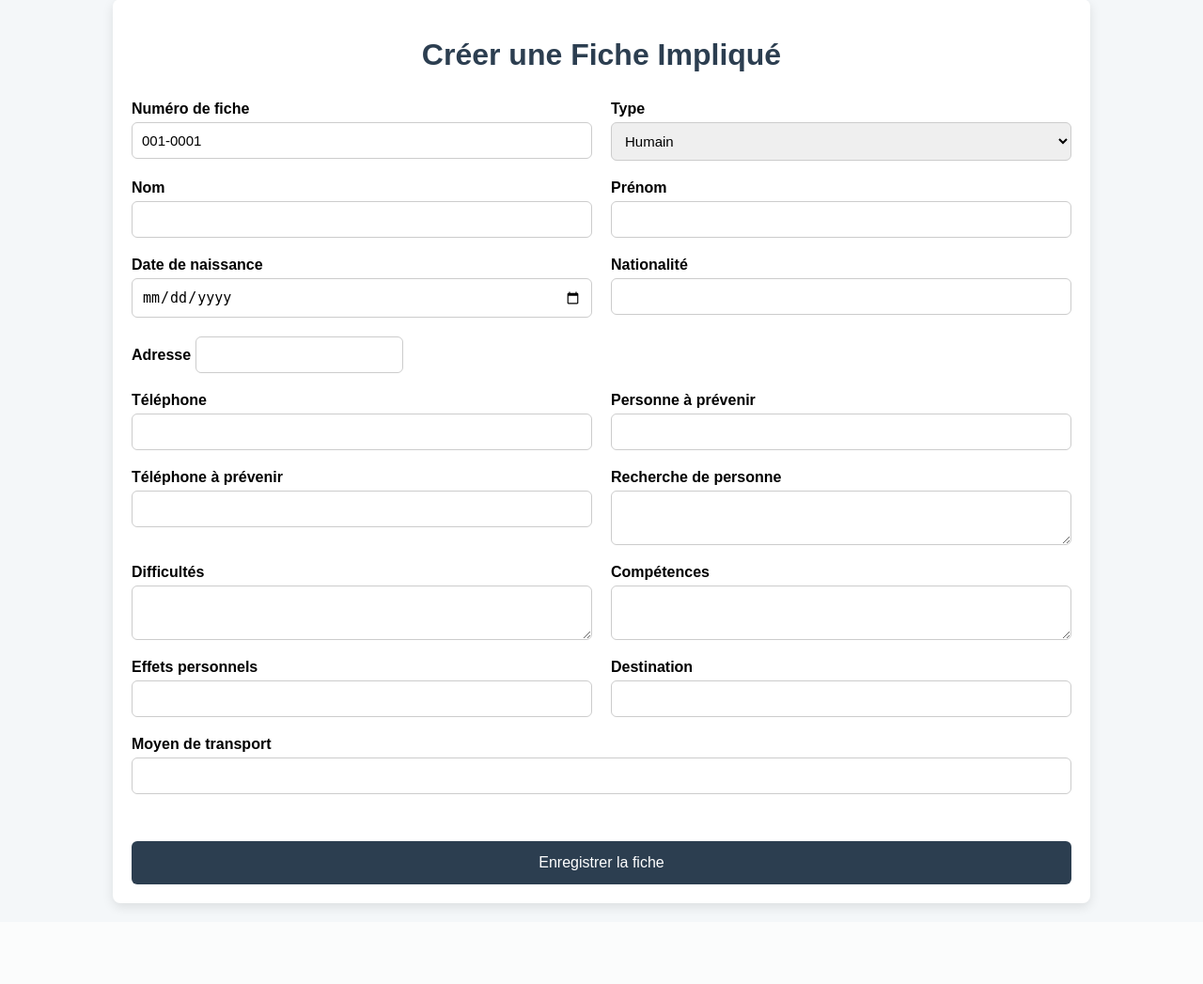
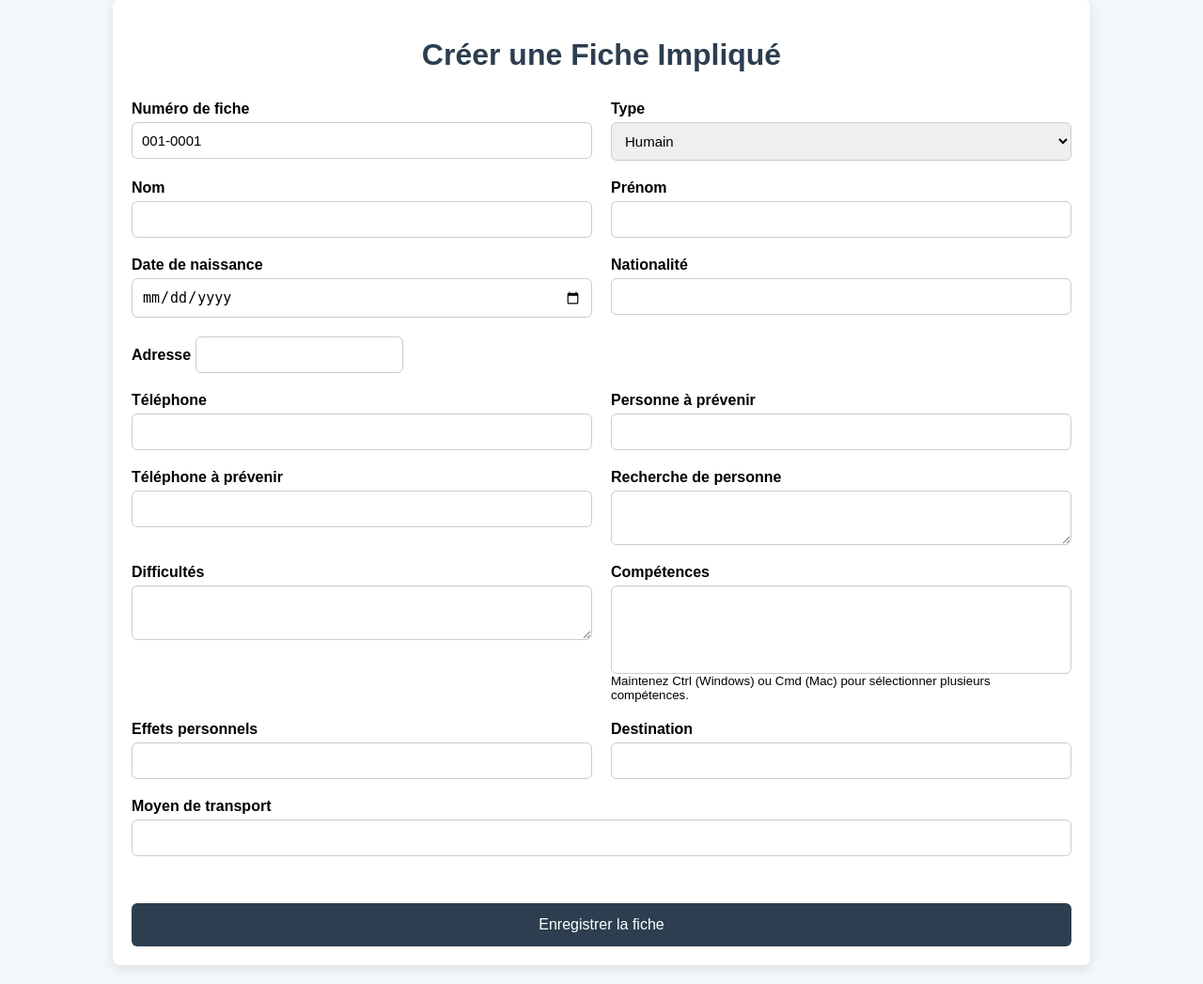
Before and after one commit to protec38/CAI, a Flask app: page /fiche/new in a window 1280 px wide. Shown: the part 21-1068 px from the top of the page at 94% size. Before the commit the page ends 990 px from the top, so only its background shows below. Run offline with Flask 3, Linux system fonts and the light colour scheme; the visitor is signed in with stand-in values (Sample User, id 1); tables that the repository leaves empty hold one stand-in row (values such as "Sample post"); lists and menus that the app fills with data are empty.

Commit message:
Update fiche_new.html

```diff
--- a/app/templates/fiche_new.html
+++ b/app/templates/fiche_new.html
@@ -142,9 +142,15 @@
                 <textarea name="difficulte" rows="2"></textarea>
             </div>
 
+            <!-- ✅ LISTE DÉROULANTE MULTIPLE POUR COMPÉTENCES -->
             <div class="form-group">
                 <label for="competences">Compétences</label>
-                <textarea name="competences" rows="2"></textarea>
+                <select name="competences" id="competences" multiple class="form-control">
+                    {% for c in competences_list %}
+                        <option value="{{ c }}" {% if fiche and c in fiche.competences.split(',') %}selected{% endif %}>{{ c }}</option>
+                    {% endfor %}
+                </select>
+                <small>Maintenez Ctrl (Windows) ou Cmd (Mac) pour sélectionner plusieurs compétences.</small>
             </div>
 
             <div class="form-group">
@@ -163,7 +169,7 @@
             </div>
 
             <!-- 🕒 Champ caché pour heure d’arrivée client -->
-            <input type="hidden" name="heure_arrivee" id="heure_arrivee">
+            <input type="hidden" name="heure_arrivee" id="heure_arrivee_js">
 
             <div class="form-group-full">
                 <button type="submit">Enregistrer la fiche</button>
@@ -188,8 +194,6 @@
 
         document.getElementById("heure_arrivee_js").value = formatted;
     });
-</script>
-
-
+    </script>
 </body>
 </html>
```
